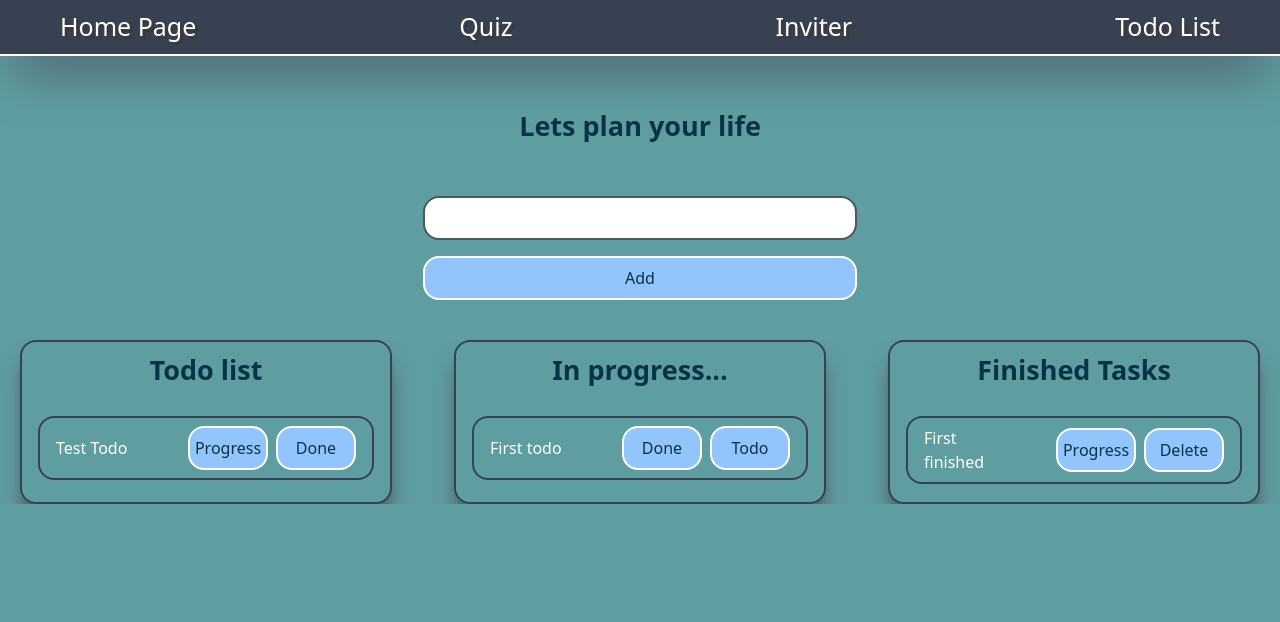
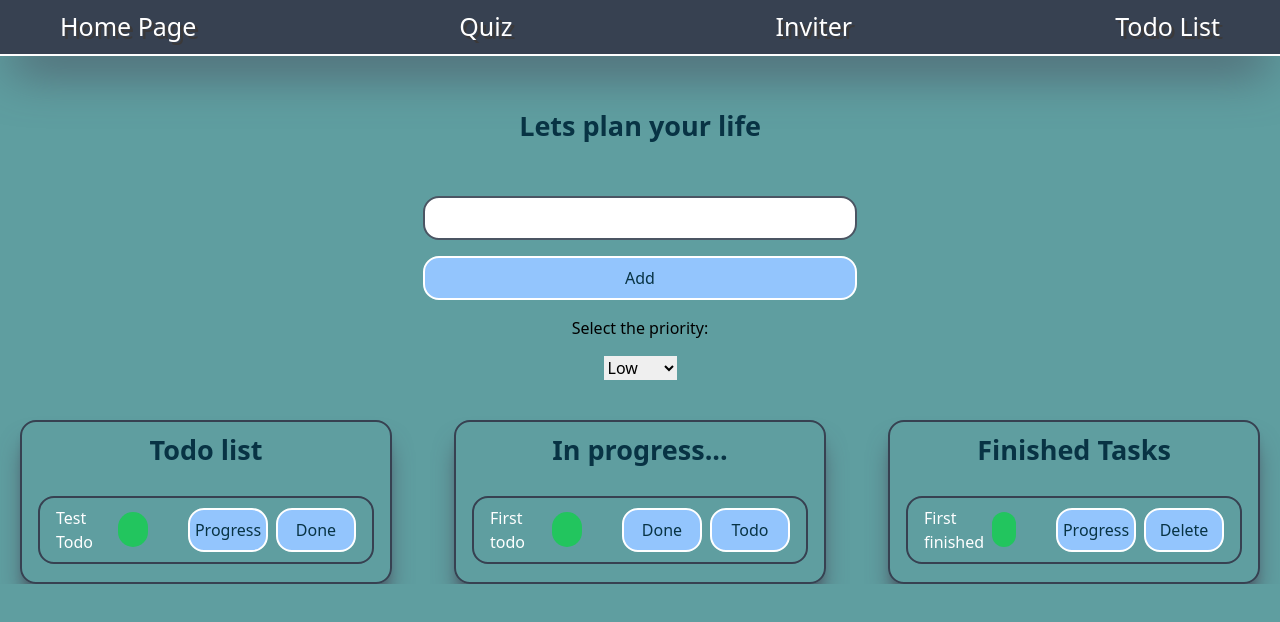
Before and after one commit to 9barracudA9/react-training, a React (Create React App) app: page /todo in a window 1280 px wide. Shown: the top 622 px of the page. Built offline with nearby package versions, Linux system fonts and the light colour scheme; no server answers.

Commit message:
todo list upgraded aded priority

```diff
--- a/src/components/TodoBody.jsx
+++ b/src/components/TodoBody.jsx
@@ -2,30 +2,19 @@ import React, {useState} from 'react';
 import Input from "./Input";
 import TodoElement from "./TodoElement";
 import MainBtn from "./MainBtn";
+import {UseTaskGenerator} from "./useTaskGenerator";
 
 const TodoBody = () => {
-    const [value, setValue] = useState('')
-    const [todo, setTodo] = useState([{
-        title: 'Test Todo',
-        id: Math.random() * 10
-    },
-    ])
-    const [progress, setProgress] = useState([{
-        title: "First todo",
-        id: Math.random() * 10
-    }
-    ])
-    const [finished, setFinished] = useState([{
-        title: "First finished",
-        id: Math.random() * 10
-    }])
-
-
+    const {todo, value, finished, progress, setValue, setTodo, setProgress, setFinished} = UseTaskGenerator()
+    const [priority, setPriority] = useState('Low')
     const createNewTask = () => {
         const newTask = {
             title: value,
-            id: Math.random() * 10
+            id: Math.random() * 10,
+            priority: priority
         }
+        if (!value) return null
+
         setTodo(prevState => [...prevState, newTask])
         setValue("")
     }
@@ -48,10 +37,21 @@ const TodoBody = () => {
     const deleteTask = (obj) => {
         setFinished(prevTodo => prevTodo.filter((todoItem) => todoItem.id !== obj.id))
     }
-
+    const selectHandler = (e) => {
+        setPriority(e.target.value)
+    }
     const inputHandler = (e) => {
         setValue(e.target.value)
     }
+    const colorSelect = (obj) => {
+        if (obj.priority === 'Low') {
+            return "bg-green-500"
+        } else if (obj.priority === 'Mid') {
+            return 'bg-yellow-500'
+        }
+        return 'bg-red-500'
+    }
+    const priorityOrder = {High: 1, Mid: 2, Low: 3,};
     return (
         <div className='mx-0 my-auto overflow-hidden px-[20px]'>
             <div className='flex flex-col items-center justify-between gap-4 mb-[40px]'>
@@ -62,6 +62,16 @@ const TodoBody = () => {
 
                 <Input onChange={inputHandler} value={value} width='w-[35%]'/>
                 <MainBtn onClick={createNewTask} text='Add' width='w-[35%]'/>
+                <label htmlFor="Priority">Select the priority:</label>
+                <select onChange={selectHandler} name="Priority" id="prioritySelect">
+                    <optgroup>
+                        <option value='Low'>Low</option>
+                        <option value="Mid">Mid</option>
+                        <option value="High">High</option>
+                    </optgroup>
+                </select>
+
+
             </div>
 
             <div className='flex justify-between items-stretch'>
@@ -72,14 +82,17 @@ const TodoBody = () => {
                     </h1>
                     <ul className='flex flex-col items-center justify-between w-[100%]'>
                         {(todo.length > 0) ?
-                            todo.map((element) => <TodoElement
+                            todo.sort((a, b) => priorityOrder[a.priority] - priorityOrder[b.priority]).map((element) =>
+                                <TodoElement
                                     text={element.title}
                                     key={element.id}
                                     firstTitle="Progress"
                                     scndTitle='Done'
+                                    priorityColor={colorSelect(element)}
                                     onClickActionFirst={() => moveToProgress(element)}
                                     onClickActionScnd={() => moveToDone(element)}/>
-                            ) : <h2 className='text-white text-xl'>The list is empty</h2>
+                            ) :
+                            <h2 className='text-white text-xl'>The list is empty</h2>
                         }
                     </ul>
                 </div>
@@ -92,11 +105,13 @@ const TodoBody = () => {
                     </h1>
                     <ul className='flex flex-col items-center justify-between w-[100%] '>
                         {(progress.length > 0) ?
-                            progress.map((element) => <TodoElement
+                            progress.sort((a, b) => priorityOrder[a.priority] - priorityOrder[b.priority])
+                                .map((element) => <TodoElement
                                         text={element.title}
                                         key={element.id}
                                         firstTitle="Done"
                                         scndTitle='Todo'
+                                        priorityColor={colorSelect(element)}
                                         onClickActionFirst={() => moveToDone(element)}
                                         onClickActionScnd={() => moveToTaskList(element)}
                                     />
@@ -115,11 +130,13 @@ const TodoBody = () => {
                     <ul className='flex flex-col items-center justify-between w-[100%] '>
                         {
                             (finished.length > 0) ?
-                                finished.map((element) => <TodoElement
+                                finished.sort((a, b) => priorityOrder[a.priority] - priorityOrder[b.priority]).map((element) =>
+                                    <TodoElement
                                         text={element.title}
                                         key={element.id}
                                         firstTitle='Progress'
                                         scndTitle='Delete'
+                                        priorityColor={colorSelect(element)}
                                         onClickActionFirst={() => moveToProgress(element)}
                                         onClickActionScnd={() => deleteTask(element)}
                                     />
--- a/src/components/TodoElement.jsx
+++ b/src/components/TodoElement.jsx
@@ -1,10 +1,12 @@
 import React from 'react';
 import MainBtn from "./MainBtn";
+import Btn from "./Btn";
 
-const TodoElement = ({text, onClickActionFirst, onClickActionScnd, firstTitle, scndTitle}) => {
+const TodoElement = ({text, onClickActionFirst, onClickActionScnd, firstTitle, scndTitle, priorityColor}) => {
     return (
         <li className='hover: text-cyan-950 flex justify-between items-center border-2 border-gray-700 rounded-2xl py-2 px-4 w-[100%] mb-[10px] '>
             <p className=' text-white shadow-amber-100'>{text}</p>
+            <Btn color={priorityColor}/>
             <div className='flex justify-between items-center gap-2 ml-[40px]'>
                 <MainBtn width='w-[80px]' onClick={onClickActionFirst} text={firstTitle}/>
                 <MainBtn width='w-[80px]' text={scndTitle} onClick={onClickActionScnd}/>
--- /dev/null
+++ b/src/components/useTaskGenerator.js
@@ -0,0 +1,23 @@
+import {useState} from 'react';
+
+export const UseTaskGenerator = () => {
+    const [value, setValue] = useState('')
+    const [todo, setTodo] = useState([{
+        title: 'Test Todo',
+        id: Math.random() * 10,
+        priority: 'Low'
+    },
+    ])
+    const [progress, setProgress] = useState([{
+        title: "First todo",
+        id: Math.random() * 10,
+        priority: 'Low'
+    }
+    ])
+    const [finished, setFinished] = useState([{
+        title: "First finished",
+        id: Math.random() * 10,
+        priority: 'Low'
+    }])
+    return {todo, value, finished, progress, setValue, setTodo, setProgress, setFinished};
+};
```
Lines whose indentation alone changed are shown as unchanged.
